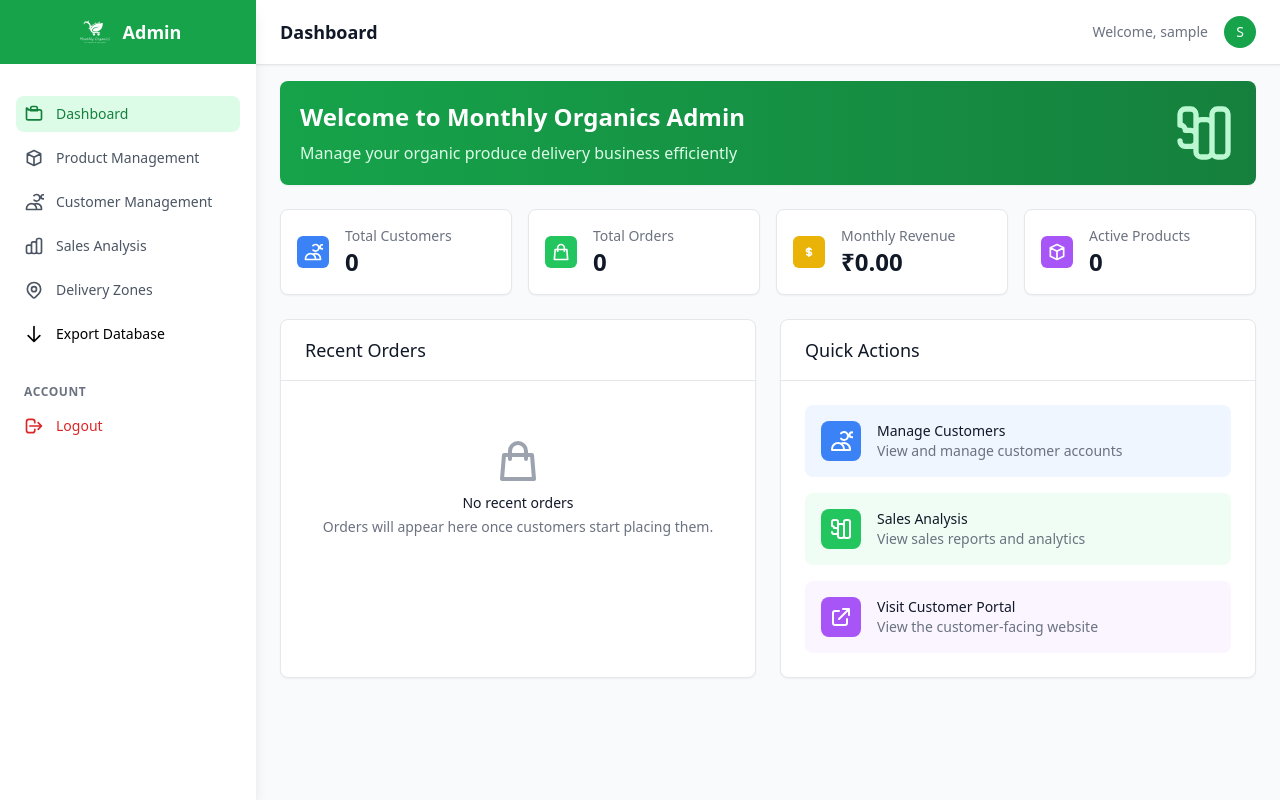
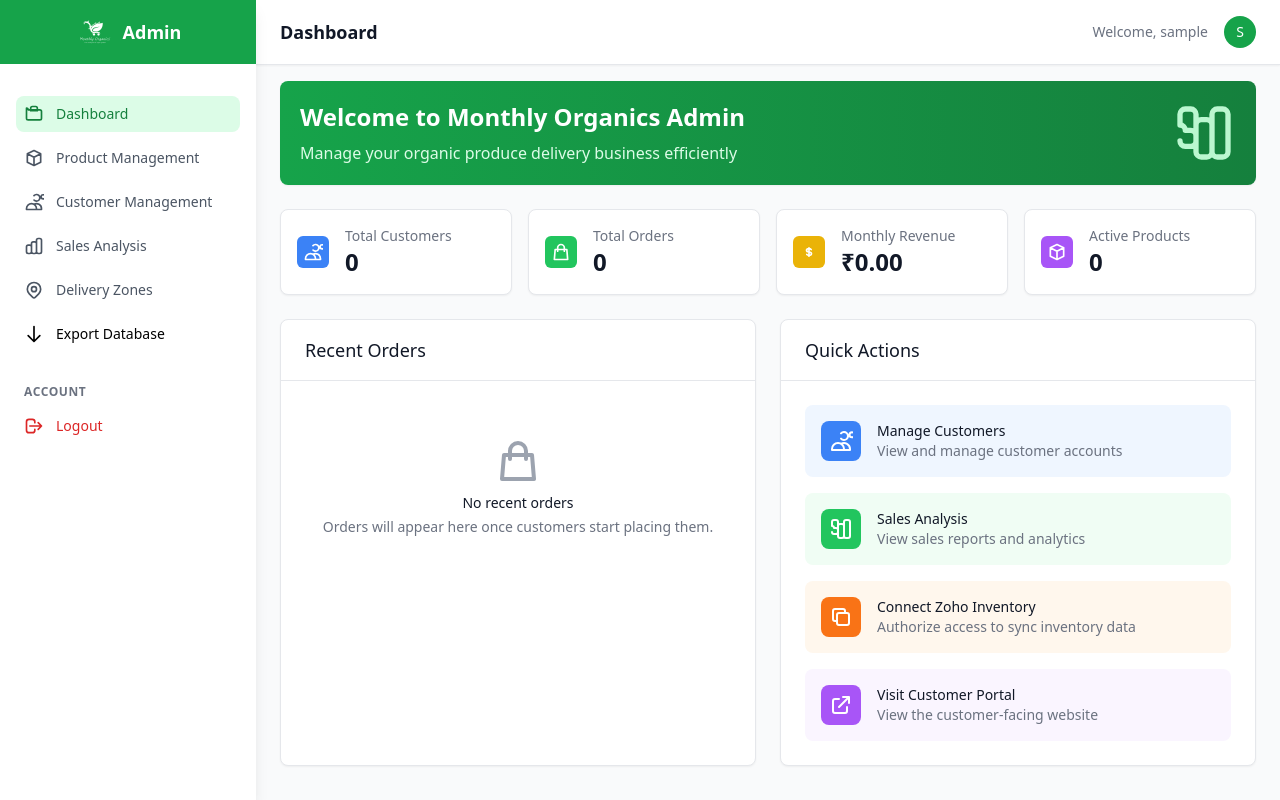
Before and after one commit to adityasiriexporters/MonthlyOrganics, a Flask app: page /admin/dashboard in a window 1280 px wide. Run offline with Flask 3, Linux system fonts and the light colour scheme; the visitor is signed in with stand-in values (Sample User, id 1); data that the repository does not hold is empty; some libraries are stand-ins or nearby versions.

Commit message:
Add integration with Zoho Inventory for data synchronization
Add new admin routes for Zoho authorization and connection status, and a UI link in the admin dashboard to initiate Zoho Inventory integration.

Replit-Commit-Author: Agent
Replit-Commit-Session-Id: 04583188-99c2-417d-9b77-df907fdb3841
Replit-Commit-Checkpoint-Type: full_checkpoint
Replit-Commit-Screenshot-Url: https://storage.googleapis.com/screenshot-production-us-central1/8d0e6f5e-80f3-4a57-baec-8a917a0148ed/04583188-99c2-417d-9b77-df907fdb3841/sswmFu2

```diff
--- a/templates/admin/admin_dashboard.html
+++ b/templates/admin/admin_dashboard.html
@@ -168,6 +168,22 @@
                         </div>
                     </a>
 
+                    <!-- Zoho Inventory Integration -->
+                    <a href="{{ url_for('admin.zoho_connect') }}"
+                       class="flex items-center p-4 bg-orange-50 rounded-lg hover:bg-orange-100 transition-colors group">
+                        <div class="flex-shrink-0">
+                            <div class="w-10 h-10 bg-orange-500 rounded-lg flex items-center justify-center group-hover:bg-orange-600 transition-colors">
+                                <svg class="w-6 h-6 text-white" fill="none" stroke="currentColor" viewBox="0 0 24 24">
+                                    <path stroke-linecap="round" stroke-linejoin="round" stroke-width="2" d="M8 16H6a2 2 0 01-2-2V6a2 2 0 012-2h8a2 2 0 012 2v2m-6 12h8a2 2 0 002-2v-8a2 2 0 00-2-2h-8a2 2 0 00-2 2v8a2 2 0 002 2z"></path>
+                                </svg>
+                            </div>
+                        </div>
+                        <div class="ml-4">
+                            <p class="text-sm font-medium text-gray-900">Connect Zoho Inventory</p>
+                            <p class="text-sm text-gray-500">Authorize access to sync inventory data</p>
+                        </div>
+                    </a>
+
                     <!-- Customer Portal -->
                     <a href="{{ url_for('index') }}" target="_blank"
                        class="flex items-center p-4 bg-purple-50 rounded-lg hover:bg-purple-100 transition-colors group">
```
Also changed, not shown: routes/admin.py (+12 -0 lines).
